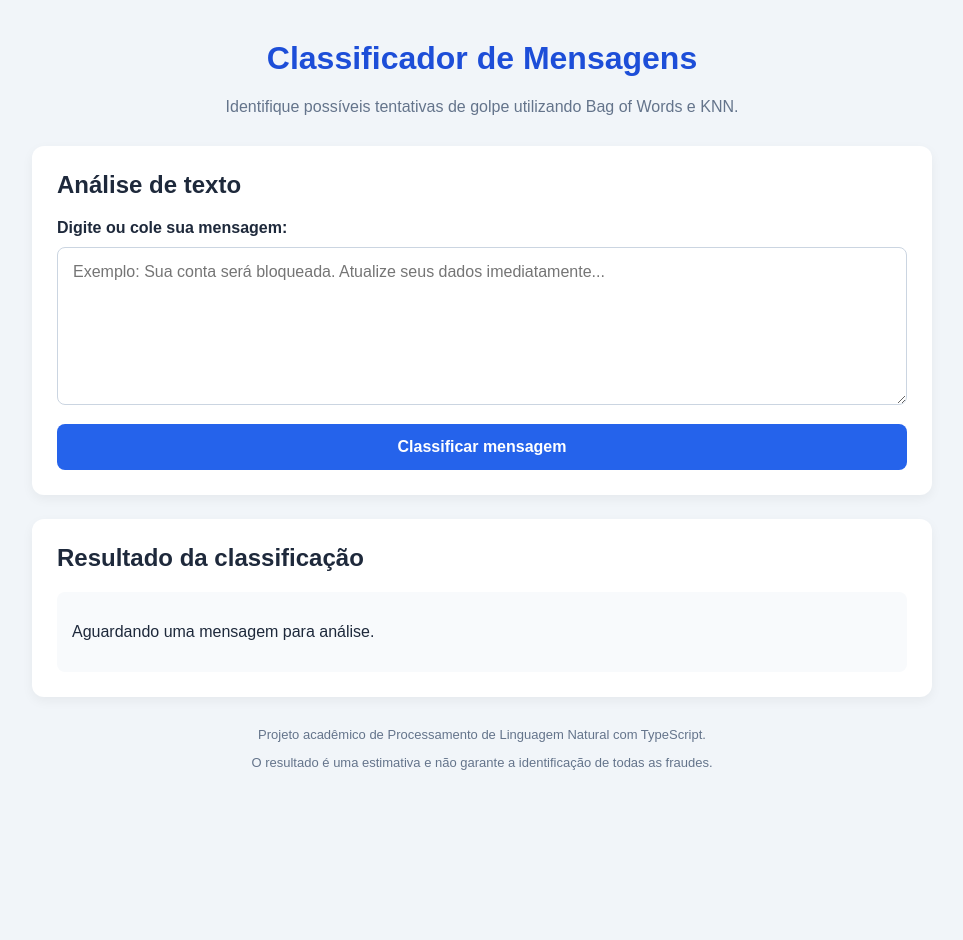
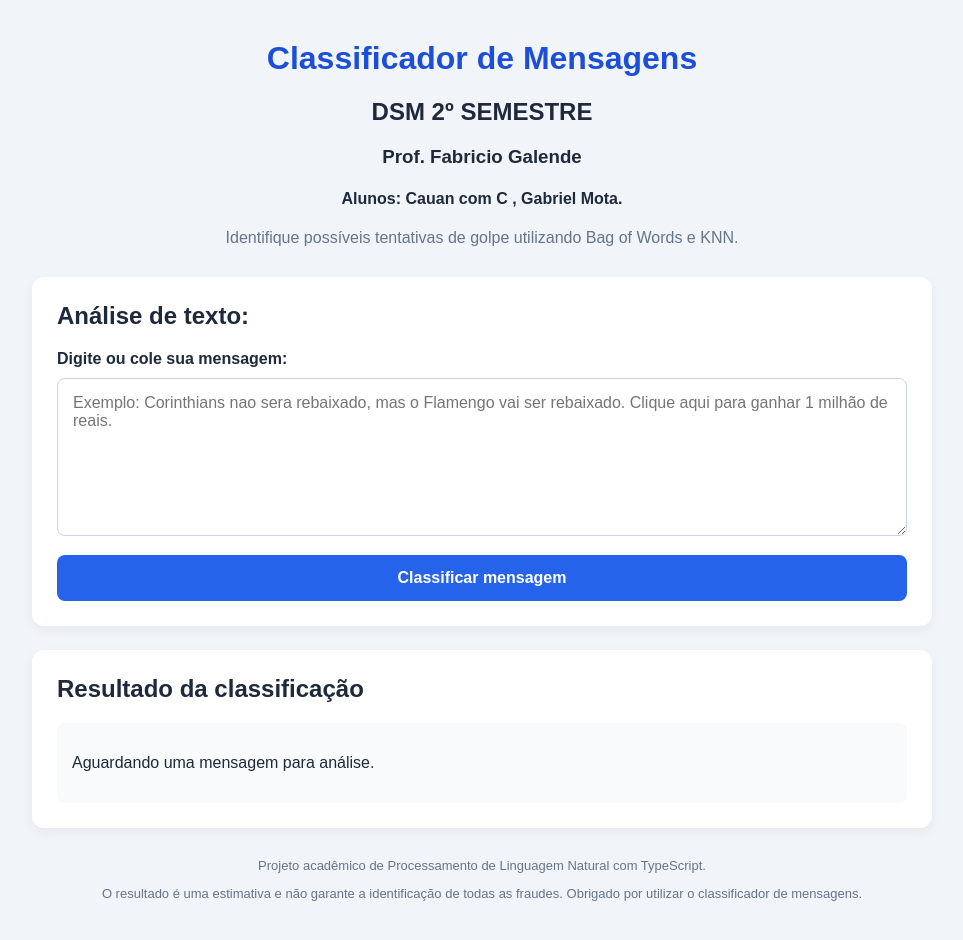
Before and after one commit to gabmota88/fabricio, a website built with Vite: page classificador-golpes/index.html in a window 1280 px wide. Shown: the whole page, without its empty margins (158-1121 px from the left). Before the commit the page ends 810 px from the top, so only its background shows below. Built offline with nearby package versions, Linux system fonts and the light colour scheme.

Commit message:
mudanças do front

```diff
--- a/classificador-golpes/index.html
+++ b/classificador-golpes/index.html
@@ -19,6 +19,9 @@
 
     <header>
       <h1>Classificador de Mensagens</h1>
+      <h2>DSM 2º SEMESTRE</h2>
+      <h3>Prof. Fabricio Galende</h3>
+      <h4>Alunos: Cauan com C , Gabriel Mota.</h4>
 
       <p>
         Identifique possíveis tentativas de golpe
@@ -30,7 +33,7 @@
 
       <section class="card">
 
-        <h2>Análise de texto</h2>
+        <h2>Análise de texto:</h2>
 
         <label for="messageInput">
           Digite ou cole sua mensagem:
@@ -39,7 +42,7 @@
         <textarea
           id="messageInput"
           rows="7"
-          placeholder="Exemplo: Sua conta será bloqueada. Atualize seus dados imediatamente..."
+          placeholder="Exemplo: Corinthians nao sera rebaixado, mas o Flamengo vai ser rebaixado. Clique aqui para ganhar 1 milhão de reais."
         ></textarea>
 
         <button id="classifyButton">
@@ -74,6 +77,7 @@
       <p>
         O resultado é uma estimativa e não garante
         a identificação de todas as fraudes.
+        Obrigado por utilizar o classificador de mensagens.
       </p>
 
     </footer>
```
